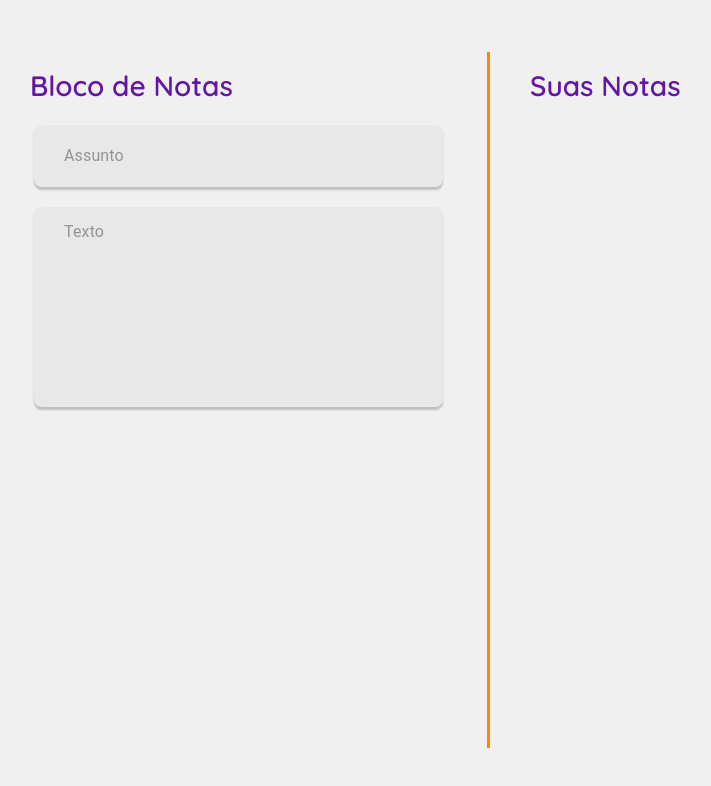
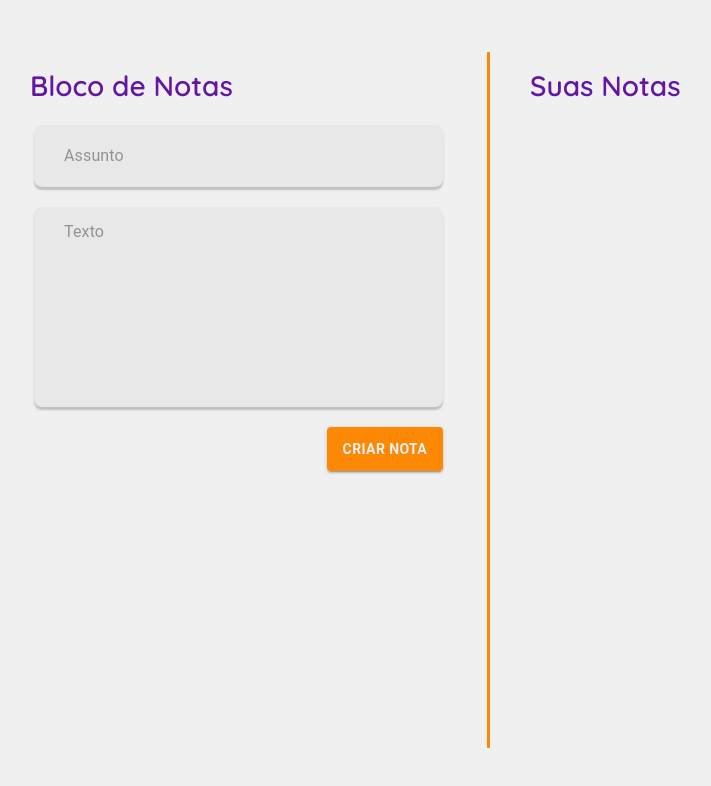
Before and after one commit to karranlemos/notes-app, a React (Create React App) app: page / in a window 1280 px wide. Shown: the top 786 px of the page, without its empty margins (10-721 px from the left). Built offline with nearby package versions, Linux system fonts and the light colour scheme.

Commit message:
Botão de submissão de nota criado

```diff
--- a/src/app/colors.ts
+++ b/src/app/colors.ts
@@ -2,8 +2,9 @@ const colors = {
   white: '#f0f0f0',
   lightGray: '#e8e8e8',
   gray: '#bfbfbf',
+  purple: '#6315a3',
+
   orange: '#fc8803',
-  purple: '#6315a3',
 };
 
 export default colors;
--- a/src/components/NoteCreationForm/index.tsx
+++ b/src/components/NoteCreationForm/index.tsx
@@ -1,4 +1,4 @@
-import { Input } from '@material-ui/core';
+import { Input, Button } from '@material-ui/core';
 import React from 'react';
 
 import useStyles from './styles';
@@ -23,6 +23,14 @@ const NoteCreationForm: React.FC = () => {
           root: classes.description,
         }}
       />
+      <Button
+        variant="contained"
+        classes={{
+          root: classes.button,
+        }}
+      >
+        Criar Nota
+      </Button>
     </div>
   );
 };
--- a/src/components/NoteCreationForm/styles.ts
+++ b/src/components/NoteCreationForm/styles.ts
@@ -1,5 +1,6 @@
 import { makeStyles } from '@material-ui/core';
 
+import colors from '../../app/colors';
 import elevatedBoxStyles from '../../app/styles/elevatedFormBox';
 
 const useStyles = makeStyles({
@@ -20,6 +21,19 @@ const useStyles = makeStyles({
     ...elevatedBoxStyles.elevatedMultilineBox,
     minHeight: 200,
   },
+
+  button: {
+    alignSelf: 'flex-end',
+    paddingTop: 10,
+    paddingBottom: 10,
+    backgroundColor: colors.orange,
+    color: colors.white,
+    fontWeight: 'bold',
+
+    '&:hover': {
+      backgroundColor: colors.orange,
+    },
+  },
 });
 
 export default useStyles;
--- a/src/pages/NotesPage/styles.tsx
+++ b/src/pages/NotesPage/styles.tsx
@@ -16,6 +16,7 @@ const useStyles = makeStyles({
   dashboardSubtitle: {
     fontSize: 28,
     color: colors.purple,
+    fontWeight: 'bold',
   },
 
   noteForm: {
```
